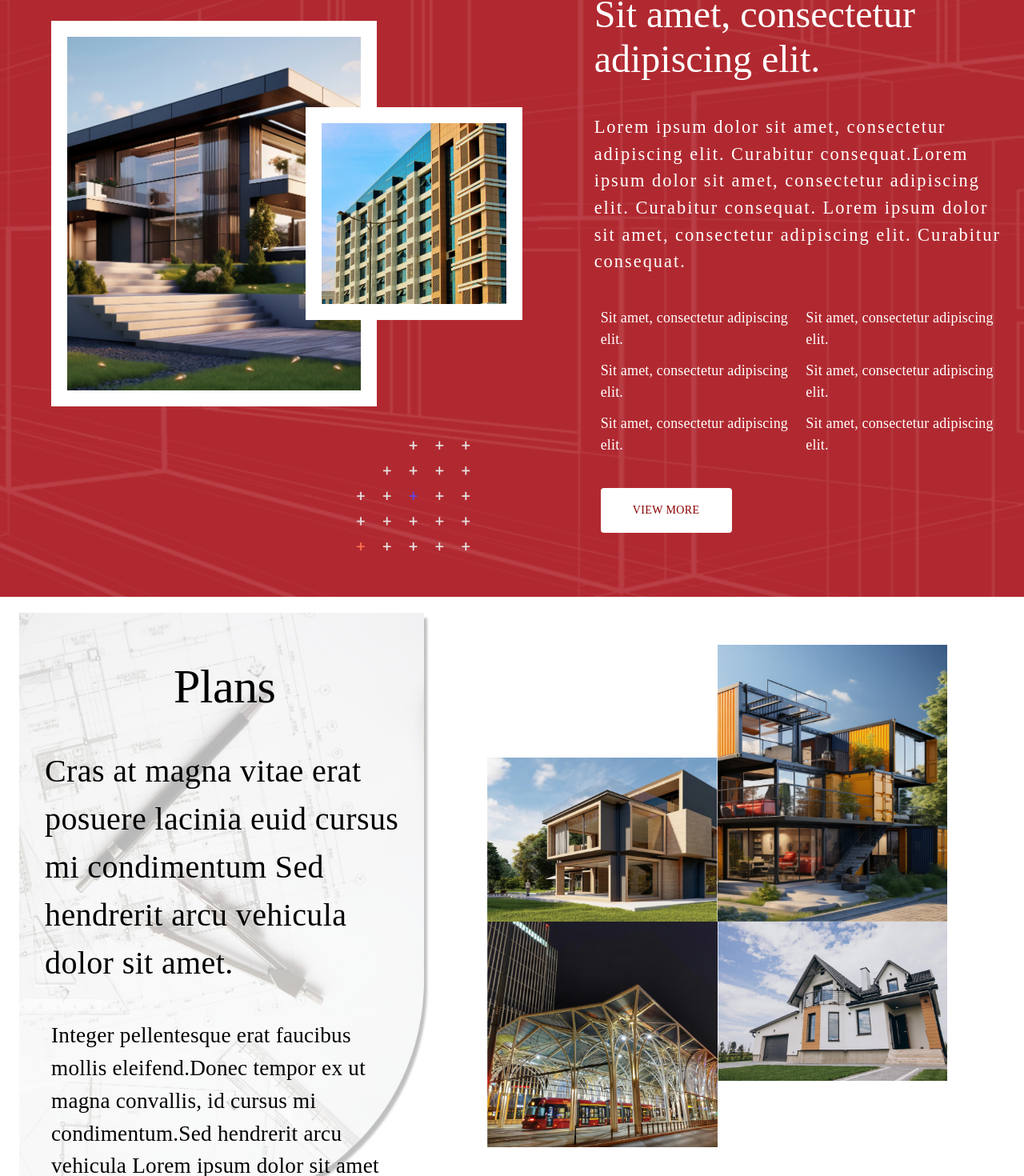
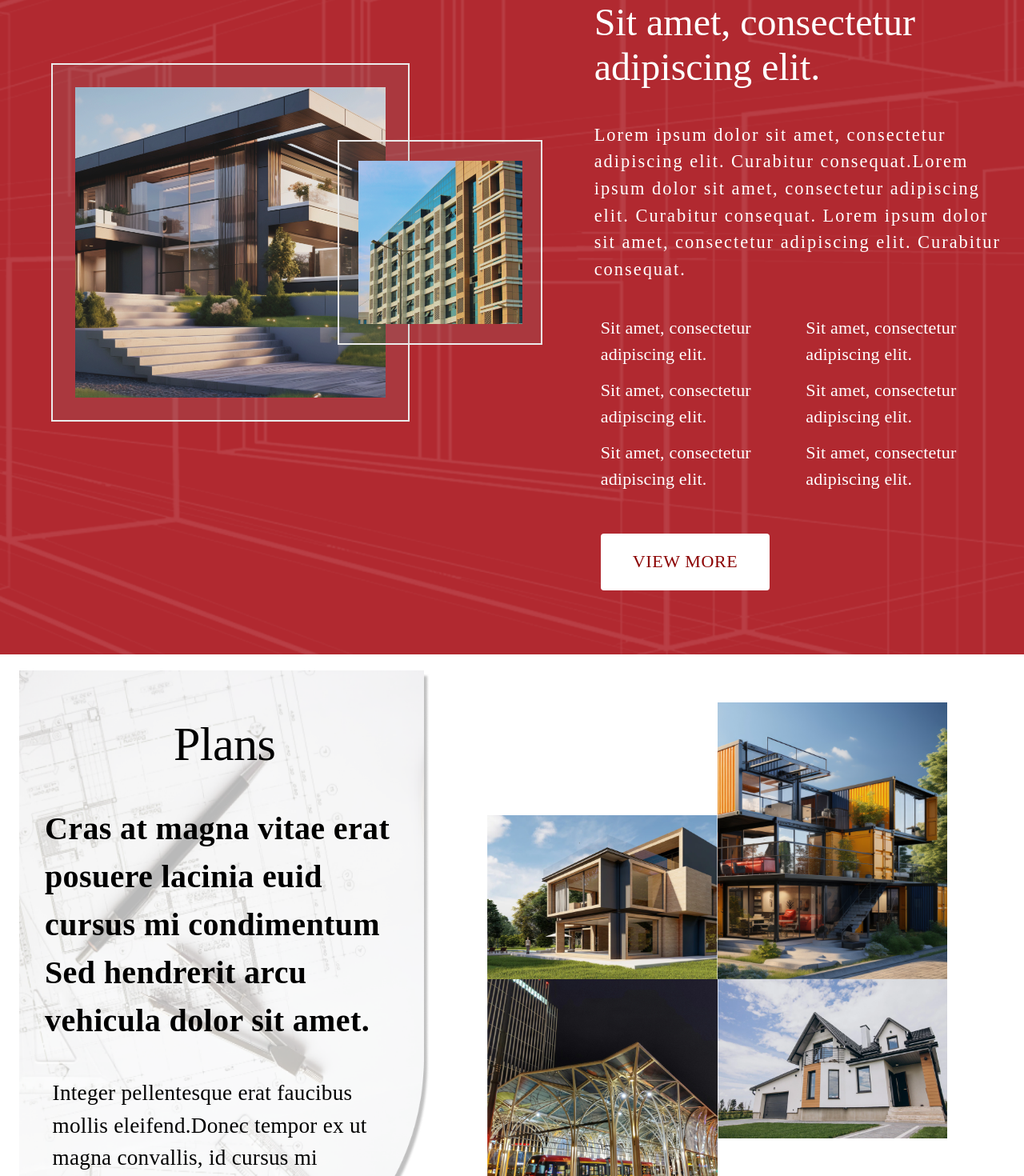
Before and after one commit to vinay77175/cityplans, a Next.js app: page / in a window 1280 px wide. Shown: the part 1402-2872 px from the top of the page at 80% size. Built offline with nearby package versions, Linux system fonts and the light colour scheme; a web font is replaced by a local one.

Commit message:
Design improved
8-02-2024

```diff
--- a/pages/home/about_section.tsx
+++ b/pages/home/about_section.tsx
@@ -6,6 +6,7 @@ import backImg1 from "../../public/Images/about_back.png";
 import backImg2 from "../../public/Images/about_image_1.png";
 import backImg3 from "../../public/Images/about_image_2.png";
 import backImg4 from "../../public/Images/about_image_4.png";
+
 const About_section = () => {
   return (
     <Box
@@ -21,7 +22,6 @@ const About_section = () => {
       }}
     >
       <Container maxWidth="xl">
-
         <Grid container sx={{ display: "flex" }}>
           <Box width="100%" display="flex" justifyContent="center">
             <Typography
@@ -29,9 +29,11 @@ const About_section = () => {
               sx={{
                 fontFamily: "Jacques Francois",
                 color: "white",
-              marginTop: { xs: "10vh", lg: "5vh" },
+                marginTop: { xs: "10vh", sm: "12vh" },
+                textAlign: { xs: "center", lg: "left" },
                 display: { xs: "block", lg: "none" },
-              marginBottom: { xs: "7vh" },
+                fontSize: { xs: "3rem", sm: "3.5rem" },
+                marginBottom: { xs: "4vh", sm: "5vh" },
               }}
             >
               About Us
@@ -50,52 +52,20 @@ const About_section = () => {
             md={12}
             lg={7}
           >
-          <img
-            style={{
-              width: "20%",
-              position: "absolute",
-              top: "6vw",
-              right: "12vw",
-            }}
-            src={backImg4.src}
-            alt=""
-          />
-          <img
-            style={{ width: "60%", zIndex: "3", border: "20px white solid" }}
-            src={backImg2.src}
-            alt="image_1"
-          />
-          <img
-            style={{
-              width: "40%",
-              marginLeft: "-7vw",
-              zIndex: "5",
-              border: "20px white solid",
-            }}
-            src={backImg3.src}
-            alt="image_1"
-          />
-          <img
-            style={{
-              width: "20%",
-              position: "absolute",
-              bottom: "4vw",
-              right: "12vw",
-              transform: "scaleY(-1)",
-            }}
-            src={backImg4.src}
-            alt=""
-          />
+            {/* <img className="dotImage_1" src={backImg4.src} alt="image" /> */}
+            <img className="homeImage_1" src={backImg2.src} alt="image_1" />
+            <img className="homeImage_2" src={backImg3.src} alt="image_1" />
+            {/* <img className="dotImage_2" src={backImg4.src} alt="" /> */}
           </Grid>
           <Grid item sm={12} md={12} lg={5}>
             <Typography
-            variant="h2"
               sx={{
                 fontFamily: "Jacques Francois",
                 color: "white",
-              marginTop: { xs: "15vh", lg: "5vh" },
+                marginTop: { xs: "15vh", lg: "5vh", xl: "7vh" },
                 textAlign: { xs: "center", lg: "left" },
                 display: { xs: "none", lg: "block" },
+                fontSize: { lg: "3.4rem" },
               }}
             >
               About Us
@@ -104,11 +74,11 @@ const About_section = () => {
             <Typography
               variant="h3"
               sx={{
-              marginTop: { xs: "15vh", lg: "15vh" },
+                marginTop: { xs: "15vh", lg: "15vh", xl: "8vh" },
                 textAlign: { xs: "center", lg: "left" },
                 fontFamily: "Jacques Francois",
                 color: "white",
-              px: { xs: "3vh", lg: "0vh" },
+                px: { xs: "3vh", md: "2vh", lg: "0vh" },
               }}
             >
               Sit amet, consectetur adipiscing elit.
@@ -147,9 +117,13 @@ const About_section = () => {
                     sx={{
                       fontFamily: "Times New Roman ",
                       color: "white",
-                    fontSize: "18px",
-                    marginBottom: "12px",
-                    paddingX: { xs: "3vh", lg: "1vh" },
+                      fontSize: {
+                        xs: "18px",
+                        sm: "20px",
+                        lg: "22px",
+                      },
+                      marginBottom: { xs: "12px", xl: "15px" },
+                      paddingX: { xs: "2vh", md: "1vh" },
                     }}
                   >
                     Sit amet, consectetur adipiscing elit.
@@ -158,9 +132,13 @@ const About_section = () => {
                     sx={{
                       fontFamily: "Times New Roman ",
                       color: "white",
-                    fontSize: "18px",
-                    marginBottom: "12px",
-                    paddingX: { xs: "3vh", lg: "1vh" },
+                      fontSize: {
+                        xs: "18px",
+                        sm: "20px",
+                        lg: "22px",
+                      },
+                      marginBottom: { xs: "12px", xl: "15px" },
+                      paddingX: { xs: "2vh", md: "1vh" },
                     }}
                   >
                     Sit amet, consectetur adipiscing elit.
@@ -169,8 +147,13 @@ const About_section = () => {
                     sx={{
                       fontFamily: "Times New Roman ",
                       color: "white",
-                    fontSize: "18px",
-                    paddingX: { xs: "3vh", lg: "1vh" },
+                      fontSize: {
+                        xs: "18px",
+                        sm: "20px",
+                        lg: "22px",
+                      },
+                      marginBottom: { xs: "12px", xl: "15px" },
+                      paddingX: { xs: "2vh", md: "1vh" },
                     }}
                   >
                     Sit amet, consectetur adipiscing elit.
@@ -186,9 +169,13 @@ const About_section = () => {
                     sx={{
                       fontFamily: "Times New Roman ",
                       color: "white",
-                    fontSize: "18px",
-                    marginBottom: "12px",
-                    paddingX: { xs: "3vh", lg: "1vh" },
+                      fontSize: {
+                        xs: "18px",
+                        sm: "20px",
+                        lg: "22px",
+                      },
+                      marginBottom: { xs: "12px", xl: "15px" },
+                      paddingX: { xs: "2vh", md: "1vh" },
                     }}
                   >
                     Sit amet, consectetur adipiscing elit.
@@ -197,9 +184,13 @@ const About_section = () => {
                     sx={{
                       fontFamily: "Times New Roman ",
                       color: "white",
-                    fontSize: "18px",
-                    marginBottom: "12px",
-                    paddingX: { xs: "3vh", lg: "1vh" },
+                      fontSize: {
+                        xs: "18px",
+                        sm: "20px",
+                        lg: "22px",
+                      },
+                      marginBottom: { xs: "12px", xl: "15px" },
+                      paddingX: { xs: "2vh", md: "1vh" },
                     }}
                   >
                     Sit amet, consectetur adipiscing elit.
@@ -208,8 +199,13 @@ const About_section = () => {
                     sx={{
                       fontFamily: "Times New Roman ",
                       color: "white",
-                    fontSize: "18px",
-                    paddingX: { xs: "3vh", lg: "1vh" },
+                      fontSize: {
+                        xs: "18px",
+                        sm: "20px",
+                        lg: "22px",
+                      },
+                      marginBottom: { xs: "12px", xl: "15px" },
+                      paddingX: { xs: "2vh", md: "1vh" },
                     }}
                   >
                     Sit amet, consectetur adipiscing elit.
@@ -228,6 +224,12 @@ const About_section = () => {
               <Button
                 sx={{
                   padding: "2vh 5vh",
+                  fontSize: {
+                    xs: "18px",
+                    sm: "20px",
+                    lg: "22px",
+                    xl: "24px",
+                  },
                   fontFamily: "Times New Roman ",
                   color: "darkred",
                   backgroundColor: "white",
@@ -242,7 +244,6 @@ const About_section = () => {
           </Grid>
         </Grid>
       </Container>
-
     </Box>
   );
 };
--- a/pages/home/category_section.tsx
+++ b/pages/home/category_section.tsx
@@ -131,7 +131,6 @@ const Category_section = () => {
                             sx={{
                               maxWidth: 345,
                               border: "1px solid #C9C1BA",
-                              borderRadius: "20px",
                             }}
                           >
                             <CardMedia
--- a/pages/home/plan_section.tsx
+++ b/pages/home/plan_section.tsx
@@ -9,7 +9,18 @@ const Plan_section = () => {
   return (
     <>
       <Container maxWidth="xl">
-        <Grid container sx={{ marginBottom: "20vh" }}>
+        <Grid
+          container
+          sx={{
+            marginBottom: {
+              xs: "13vh",
+              sm: "8vh",
+              md: "10vh",
+              lg: "15vh",
+              xl: "",
+            },
+          }}
+        >
           <Grid
             item
             xs={12}
@@ -39,11 +50,12 @@ const Plan_section = () => {
                 sx={{
                   fontFamily: "Times New Roman",
                   color: "black",
-                  marginTop: { xs: "4vh", lg: "5vh", xl: "7vh" },
+                  marginTop: { xs: "4vh", lg: "5vh", xl: "5vh" },
                   textAlign: { xs: "left", lg: "left " },
                   paddingX: { xs: "5vh", lg: "4vh", xl: "5vh" },
                   marginRight: { xs: "3vh", lg: "0vh" },
-                  fontSize: { xs: "28px", sm: "40px", md: "32px", lg: "40px" },
+                  fontSize: { xs: "28px", sm: "34px", lg: "40px" },
+                  fontWeight: 550,
                 }}
               >
                 Cras at magna vitae erat posuere lacinia euid cursus mi
@@ -51,13 +63,18 @@ const Plan_section = () => {
               </Typography>
               <Typography
                 sx={{
-                  marginTop: { xs: "5vh", md: "6vh", lg: "5vh ", xl: "7vh" },
+                  marginTop: { xs: "5vh", md: "6vh", lg: "5vh" },
                   fontFamily: "Times New Roman",
                   color: "black",
-                  paddingX: { xs: "5vh", lg: "5vh" },
-                  marginRight: { xs: "2vh", lg: "1vh", xl: "5vh" },
+                  paddingRight: { xs: "14vw", md: "7vw", lg: "5vw" },
+                  paddingLeft: { xs: "5vh", lg: "5.2vh" },
+                  paddingBottom: { xs: "5vh", xl: "5vh" },
                   textAlign: { xs: "left", lg: "left" },
-                  fontSize: { sm: "1.4rem", lg: "1.7rem", xl: "2rem" },
+                  fontSize: {
+                    xs: "1.6rem",
+                    lg: "1.7rem",
+                    xl: "2rem",
+                  },
                   letterSpacing: { xl: "1px" },
                 }}
               >
@@ -71,7 +88,7 @@ const Plan_section = () => {
             item
             xs={12}
             lg={7}
-            sx={{ marginTop: { xs: "10vh", sm: "20vh", lg: "5vh" } }}
+            sx={{ marginTop: { xs: "7vh", lg: "5vh" } }}
           >
             <Box
               sx={{ display: "flex" }}
--- a/styles/globals.css
+++ b/styles/globals.css
@@ -196,3 +196,123 @@ height: 0px !important;
   font-family: "Jacques Francois";
   font-size: 20px;
 }
+
+
+.homeImage_1{
+  /* width: 80%; */
+  z-index: 3;
+
+}
+.homeImage_2{
+  /* width: 40%; */
+  margin-left: -7vw;
+  z-index: 5;
+
+}
+/* .dotImage_1{
+  width: 20%;
+  position: absolute;
+  top: 0vw;
+  right: 12vw,
+} */
+/* .dotImage_2{
+  width: 20%;
+  position: absolute;
+  bottom: 4vw;
+  right: 12vw;
+  transform: scaleY(-1);
+} */
+
+.homeImage_1 {
+  --s: 15px;  /* size of the frame */
+  --b: 2px;   /* border thickness */
+  --w: 35vw; /* width of the image */
+  --c: #ffffff;
+
+  width: var(--w);
+  aspect-ratio: 1;
+  object-fit: cover;
+  padding: calc(2*var(--s));
+  --_g: var(--c) var(--b),#81818100 0 calc(100% - var(--b)),var(--c) 0;
+  background:
+    linear-gradient(      var(--_g)) 50%/100% var(--_i,100%) no-repeat,
+    linear-gradient(90deg,var(--_g)) 50%/var(--_i,100%) 100% no-repeat;
+    outline: calc(var(--w)/2) solid rgba(134, 134, 134, 0.165);
+  outline-offset: calc(var(--w)/-2 - 2*var(--s));
+  transition: .4s;
+  cursor: pointer;
+}
+
+.homeImage_2 {
+  --s: 1vw;  /* size of the frame */
+  --b: .15vw;   /* border thickness */
+  --w: 20vw; /* width of the image */
+  --c: #ffffff;
+
+  width: var(--w);
+  aspect-ratio: 1;
+  object-fit: cover;
+  padding: calc(2*var(--s));
+  --_g: var(--c) var(--b),#81818100 0 calc(100% - var(--b)),var(--c) 0;
+  background:
+    linear-gradient(      var(--_g)) 50%/100% var(--_i,100%) no-repeat,
+    linear-gradient(90deg,var(--_g)) 50%/var(--_i,100%) 100% no-repeat;
+  outline: calc(var(--w)/2) solid rgba(134, 134, 134, 0.165);
+  outline-offset: calc(var(--w)/-2 - 2*var(--s));
+  transition: .4s;
+  cursor: pointer;
+}
+.homeImage_2:hover {
+  outline: var(--b) solid var(--c);
+  outline-offset: calc(var(--s)/-2);
+  --_i: calc(100% - 2*var(--s));
+}
+.homeImage_1:hover {
+  outline: var(--b) solid var(--c);
+  outline-offset: calc(var(--s)/-2);
+  --_i: calc(100% - 2*var(--s));
+}
+@media (max-width:1370px) {
+
+
+}
+
+
+@media (max-width:1240px) {
+
+
+  .homeImage_2{
+
+    margin-left: -14vw;
+  }
+}
+
+
+
+
+/* @media (max-width:1160px) {
+
+} */
+
+@media (max-width:991px) {
+
+
+  .homeImage_2{
+
+    margin-left: -13vw;
+  }
+}
+
+
+@media (max-width:1020px) {
+
+}
+
+@media (max-width:767px) {
+
+  .homeImage_2{
+
+    margin-left: -12vw;
+   }
+
+}
```
Lines whose indentation alone changed are shown as unchanged.
